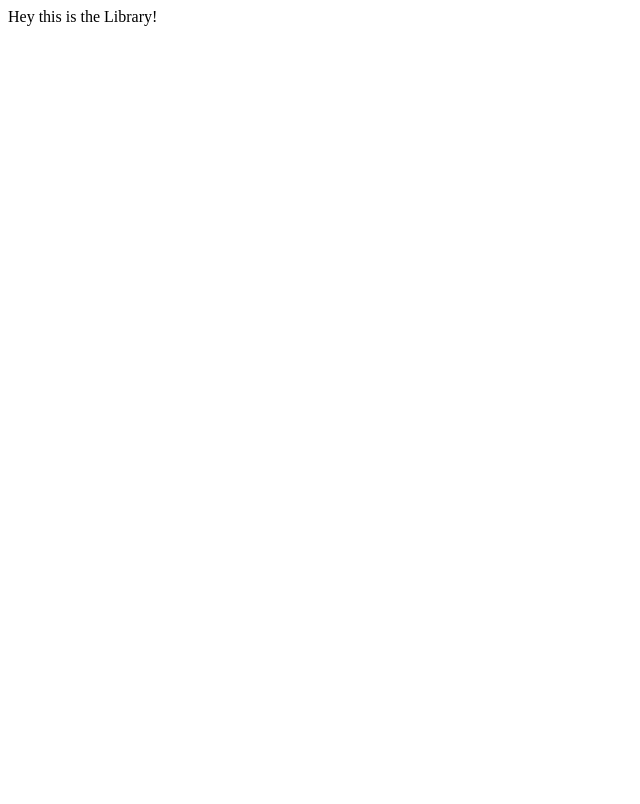
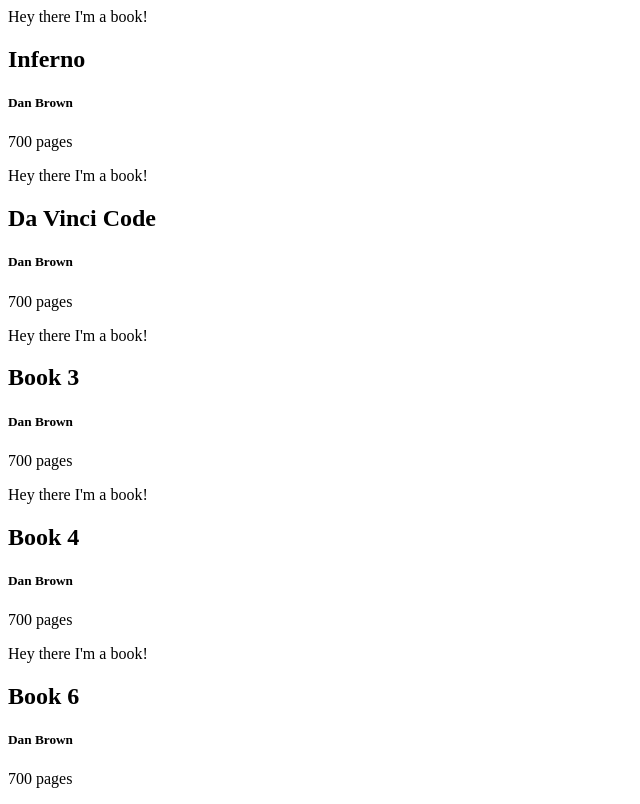
Before and after one commit to Chinthani96/react-intro, a React (Create React App) app: page / in a window 1280 px wide. Shown: the whole page, without its empty margins (0-640 px from the left). Built offline with nearby package versions, Linux system fonts and the light colour scheme.

Commit message:
Add Book component and render it to the Library component

```diff
--- a/src/index.js
+++ b/src/index.js
@@ -1,9 +1,26 @@
 import React, { Component} from "react"
 import { render } from "react-dom"
 
+const Book = ({title,author,pages}) => {
+    return(
+        <section>
+            Hey there I'm a book!
+            <h2>{title}</h2>
+            <h5>{author}</h5>
+            <p>{pages} pages</p>
+        </section>
+    )
+}
+
 const Library = () => {
     return(
-        <div>Hey this is the Library!</div>
+        <div>
+            <Book title="Inferno" author="Dan Brown" pages={700}/>
+            <Book title="Da Vinci Code" author="Dan Brown" pages={700}/>
+            <Book title="Book 3" author="Dan Brown" pages={700}/>
+            <Book title="Book 4" author="Dan Brown" pages={700}/>
+            <Book title="Book 6" author="Dan Brown" pages={700}/>
+        </div>
     )
 }
 
```
